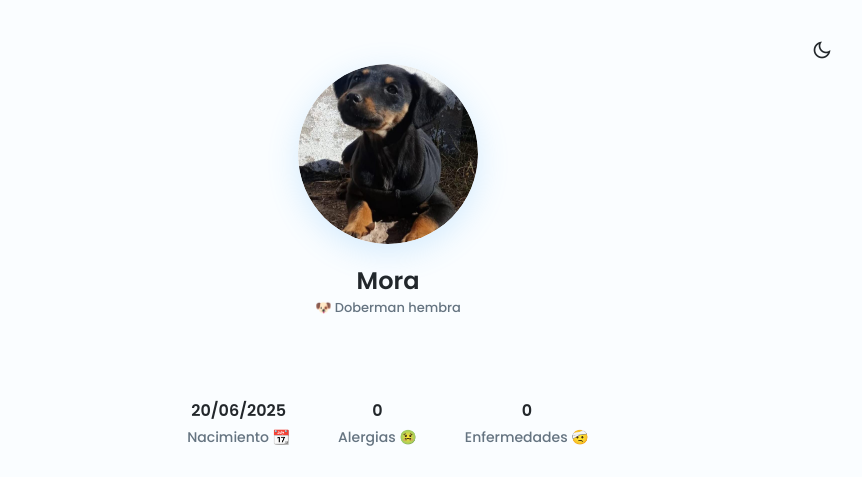
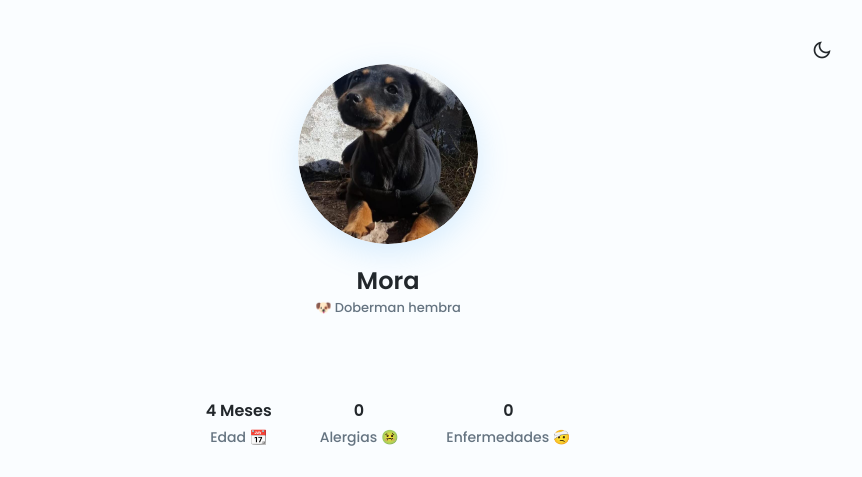
Before and after one commit to Gianp2/pet, a plain HTML site: page index.html in a window 1280 px wide. Shown: the top 477 px of the page, without its empty margins (252-1114 px from the left). Drawn offline with nearby package versions, Linux system fonts and the light colour scheme.

Commit message:
Update index.html

```diff
--- a/index.html
+++ b/index.html
@@ -28,8 +28,8 @@
 
       <div class="profile__info grid">
         <div class="profile__info-group">
-          <h3 class="profile__info-number">20/06/2025</h3>
-          <p class="profile__info-description">Nacimiento 📆</p>
+          <h3 class="profile__info-number">4 Meses</h3>
+          <p class="profile__info-description">Edad 📆</p>
         </div>
         <div class="profile__info-group">
           <h3 class="profile__info-number">0</h3>
```
